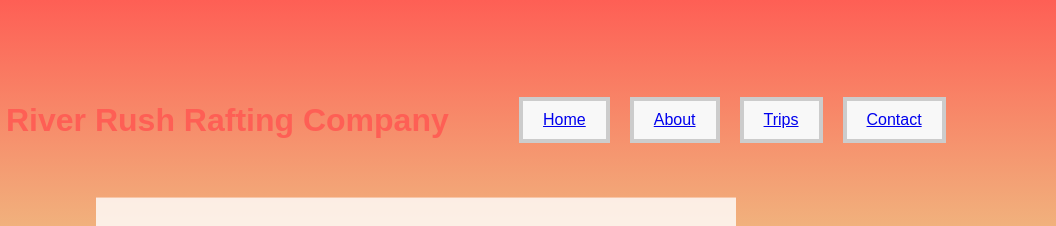
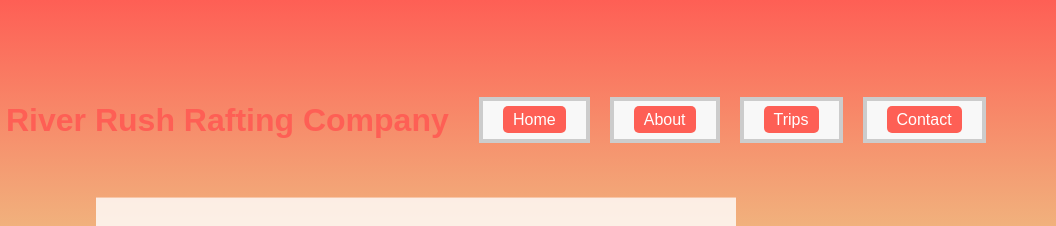
Before and after one commit to terrybello1984/wdd130, a plain HTML site: page wwr/about.html in a window 1280 px wide. Shown: the top 226 px of the page, 224-1280 px from the left. Drawn offline with Linux system fonts and the light colour scheme.

Commit message:
header improvements

```diff
--- a/wwr/styles/rafting.css
+++ b/wwr/styles/rafting.css
@@ -166,3 +166,28 @@ h2::after {
     height: 2px; /* Grosor de la línea */
     background-color: var(--primary-color); /* Color de la línea */
 }
+
+/* Adding styles for the navigation menu */
+nav ul {
+    list-style-type: none;
+    padding: 0;
+}
+
+nav ul li {
+    display: inline;
+    margin-right: 20px;
+}
+
+nav ul li a {
+    text-decoration: none;
+    padding: 5px 10px; /* Añade espacio alrededor del texto del enlace */
+    border-radius: 5px; /* Agrega esquinas redondeadas al fondo */
+    background-color: #FE5F55; /* Color de fondo destacado */
+    color: #fff; /* Color de texto */
+    transition: background-color 0.3s ease, color 0.3s ease; /* Agrega una transición suave al cambio de color de fondo */
+}
+
+nav ul li a:hover {
+    background-color: #F0B67F; /* Cambia el color de fondo al pasar el cursor sobre el enlace */
+    color: #333;
+}
```
